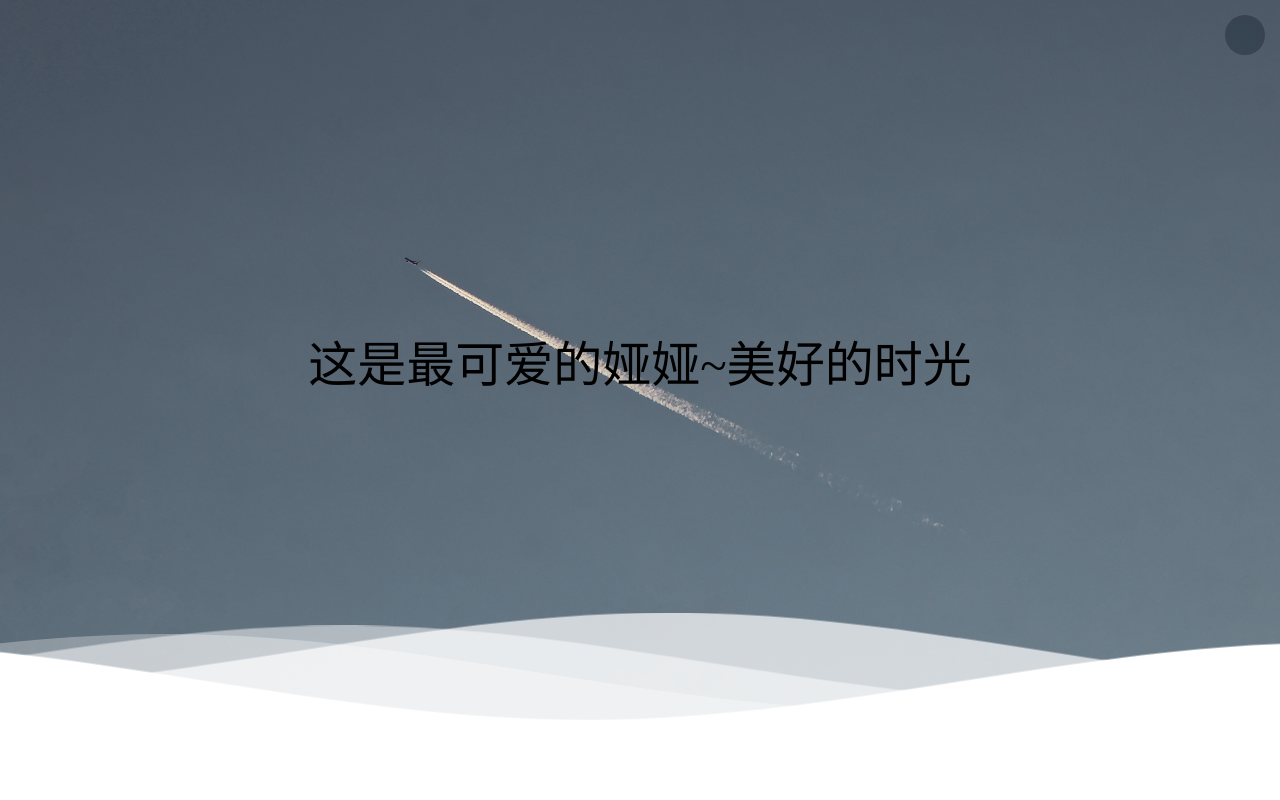
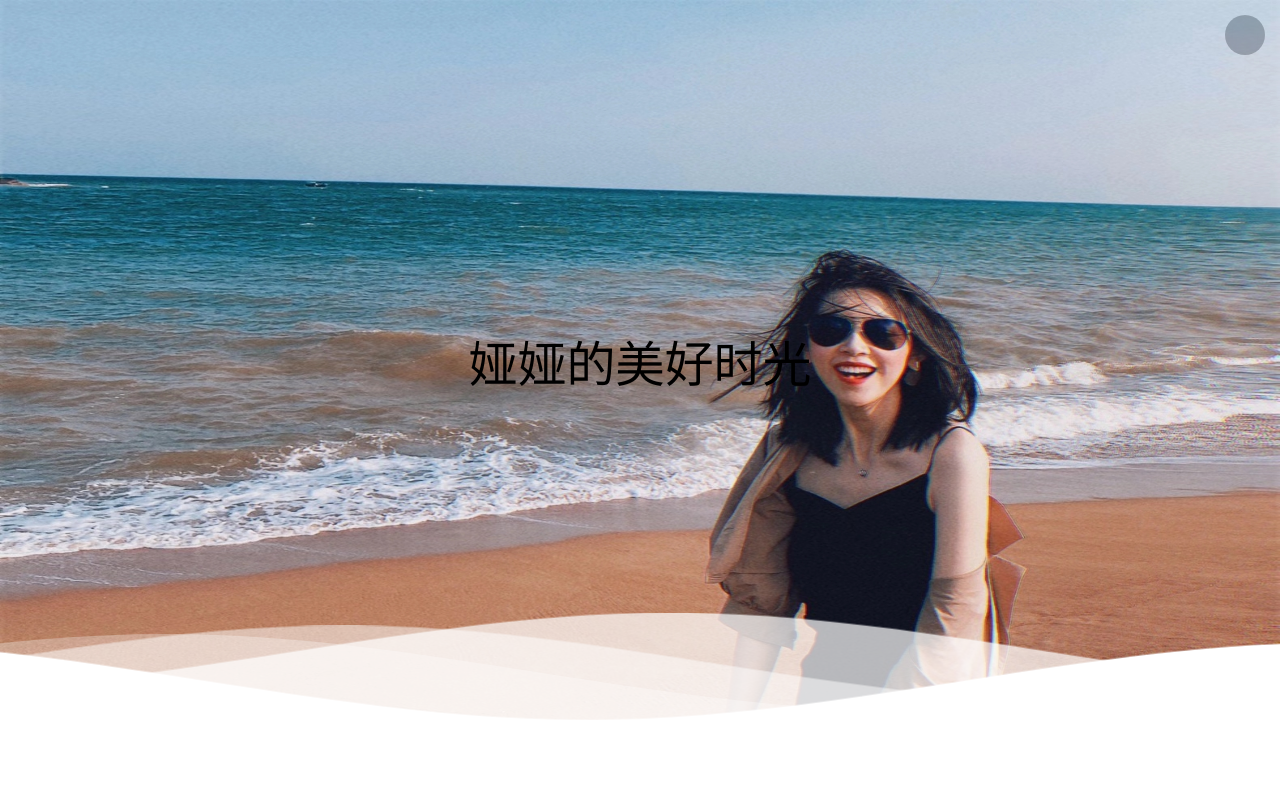
Before and after one commit to MemoryMzh/MemoryMzh.github.io, a plain HTML site: page index.html in a window 1280 px wide. Shown: the top 800 px of the page. Drawn offline with nearby package versions, Linux system fonts and the light colour scheme; some packages are replaced by stand-ins of ours; a small style sheet from the web is missing.

Commit message:
Site updated: 2020-11-03 13:55:21

```diff
--- a/css/style.css
+++ b/css/style.css
@@ -929,7 +929,7 @@ body ul {
   z-index: 40;
   height: 90vh;
   width: 100%;
-  background-image: url("/images/theme/welcome-image.jpg");
+  background-image: url("/images/theme/yaya-back.jpg");
   background-repeat: no-repeat;
   background-size: 100% 100%;
   background-attachment: fixed;
--- a/index.html
+++ b/index.html
@@ -85,7 +85,7 @@
       },
       motto: {
         api: '',
-        default: '这是最可爱的娅娅~美好的时光'
+        default: '娅娅的美好时光'
       },
       galleries: {
         enable: true
```
Also changed, not shown: 2020/11/02/hello-world/index.html (+1 -1 lines), 2020/11/02/yaya-favorites/index.html (+1 -1 lines), archives/2020/11/index.html (+1 -1 lines), archives/2020/index.html (+1 -1 lines), archives/index.html (+1 -1 lines).
